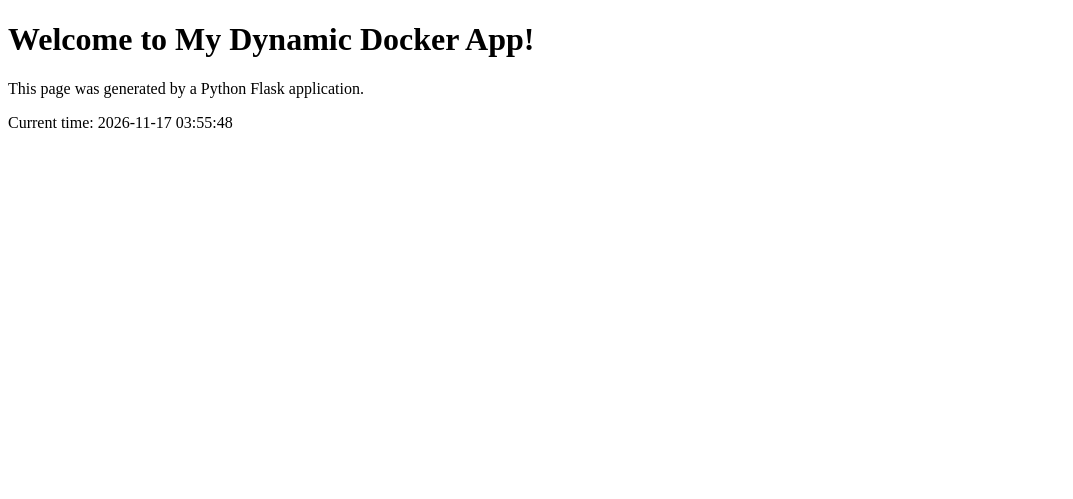
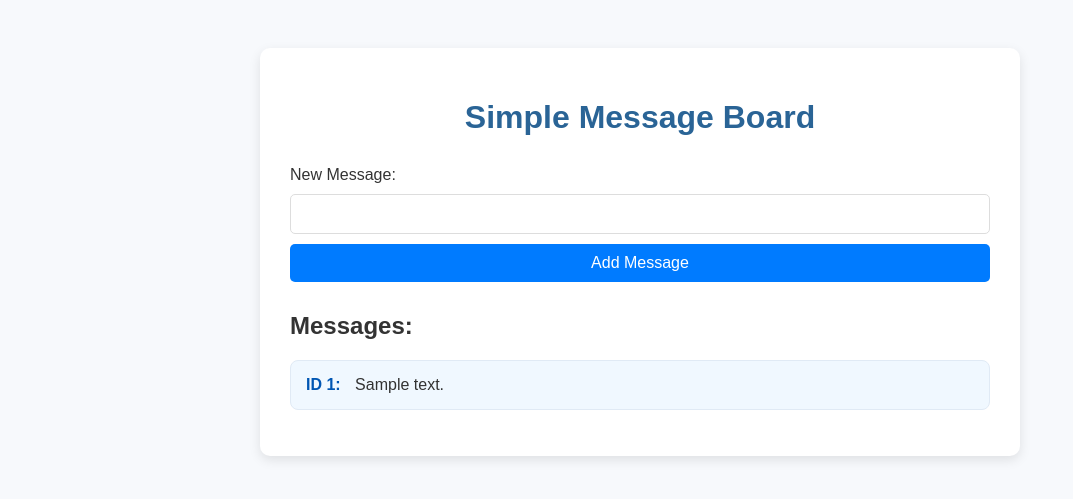
Before and after one commit to ilham5303/lab2-jenkins-app, a Flask app: page / in a window 1280 px wide. Shown: the top 499 px of the page, without its empty margins (0-1073 px from the left). Run offline with Flask 3, Linux system fonts and the light colour scheme; a database or web service that is not in the repository returns one stand-in record (values such as "Sample title"); some libraries are stand-ins or nearby versions.

Commit message:
Deploy Message Board app (RDS) via Jenkins + Helm

```diff
--- a/jenkins-git-app/app.py
+++ b/jenkins-git-app/app.py
@@ -1,35 +1,66 @@
-# Import necessary parts from the Flask library
-from flask import Flask, render_template
-import datetime # To get the current time
+# Import necessary parts from Flask and a database library (psycopg2)
+from flask import Flask, render_template, request, redirect, url_for
+import os
+import psycopg2 # This library helps Python talk to PostgreSQL database
 
-# Create a Flask application instance
 app = Flask(__name__)
 
-# Define what happens when someone visits the main page (e.g., http://localhost:5000/)
-@app.route('/')
-def home():
-    # Get the current time
-    now = datetime.datetime.now()
-    current_time_str = now.strftime("%Y-%m-%d %H:%M:%S") # Format the time nicely
+# --- Database Connection Setup ---
+# Explanation: These lines get database connection details from environment variables.
+# Environment variables are like secret notes passed to our application from Docker Compose.
+DB_HOST = os.environ.get('DB_HOST', 'localhost') # Default to 'localhost' if not set
+DB_NAME = os.environ.get('DB_NAME', 'mydatabase')
+DB_USER = os.environ.get('DB_USER', 'myuser')
+DB_PASSWORD = os.environ.get('DB_PASSWORD', 'mypassword')
 
-    # Render the 'index.html' template and pass dynamic data to it
-    return render_template(
-        'index.html',
-        title="Dynamic Docker App",
-        heading="Welcome to My Dynamic Docker App!",
-        message="This page was generated by a Python Flask application.",
-        current_time=current_time_str
+def get_db_connection():
+    # Explanation: This function connects to our PostgreSQL database.
+    # It uses the details from the environment variables.
+    conn = psycopg2.connect(
+        host=DB_HOST,
+        database=DB_NAME,
+        user=DB_USER,
+        password=DB_PASSWORD
     )
+    return conn
 
-# This part runs the Flask application if this script is executed directly
+# --- Database Initialization (Run once when app starts) ---
+# Explanation: This code tries to create a simple table in our database
+# if it doesn't already exist. This table will store our messages.
+with app.app_context():
+    conn = get_db_connection()
+    cur = conn.cursor()
+    cur.execute('''
+        CREATE TABLE IF NOT EXISTS messages (
+            id SERIAL PRIMARY KEY,
+            content TEXT NOT NULL
+        );
+    ''')
+    conn.commit()
+    cur.close()
+    conn.close()
+
+# --- Web Application Routes ---
+# Explanation: These define what happens when a user visits different URLs.
+
+@app.route('/', methods=('GET', 'POST'))
+def index():
+    conn = get_db_connection()
+    cur = conn.cursor()
+    if request.method == 'POST':
+        # If the user submitted a new message
+        message_content = request.form['content']
+        if message_content:
+            cur.execute('INSERT INTO messages (content) VALUES (%s)', (message_content,))
+            conn.commit()
+            return redirect(url_for('index')) # Redirect to refresh the page
+
+    # Get all messages from the database to display them
+    cur.execute('SELECT id, content FROM messages ORDER BY id DESC')
+    messages = cur.fetchall()
+    cur.close()
+    conn.close()
+    return render_template('index.html', messages=messages)
+
 if __name__ == '__main__':
-    # Run the app on all available network interfaces (0.0.0.0) and port 5000
-    # debug=True means it will show more information if there are errors (good for development)
     app.run(host='0.0.0.0', port=5000, debug=True)
-# Webhook test
-# test agent build
-# Webhook test
-# trigger EKS pipeline
-# practice run
-# webhook test
-# webhook test
--- a/jenkins-git-app/requirements.txt
+++ b/jenkins-git-app/requirements.txt
@@ -1 +1,2 @@
 Flask==2.3.3
+psycopg2-binary==2.9.9
--- a/jenkins-git-app/templates/index.html
+++ b/jenkins-git-app/templates/index.html
@@ -1,9 +1,97 @@
 <!DOCTYPE html>
-<html>
-<head><title>{{ title }}</title></head>
+<html lang="en">
+<head>
+    <meta charset="UTF-8">
+    <meta name="viewport" content="width=device-width, initial-scale=1.0">
+    <title>Docker Compose App</title>
+    <style>
+        body {
+            font-family: Arial, sans-serif;
+            background-color: #f7f9fc;
+            color: #333;
+            text-align: center;
+            padding: 20px;
+        }
+        .container {
+            background-color: #ffffff;
+            margin: 20px auto;
+            padding: 30px;
+            border-radius: 10px;
+            box-shadow: 0 4px 12px rgba(0, 0, 0, 0.1);
+            max-width: 700px;
+            text-align: left;
+        }
+        h1 {
+            color: #2a6496;
+            text-align: center;
+            margin-bottom: 30px;
+        }
+        form {
+            display: flex;
+            flex-direction: column;
+            gap: 10px;
+            margin-bottom: 30px;
+        }
+        input[type="text"] {
+            padding: 10px;
+            border: 1px solid #ddd;
+            border-radius: 5px;
+            font-size: 1em;
+        }
+        input[type="submit"] {
+            background-color: #007bff;
+            color: white;
+            padding: 10px 15px;
+            border: none;
+            border-radius: 5px;
+            cursor: pointer;
+            font-size: 1em;
+            transition: background-color 0.3s ease;
+        }
+        input[type="submit"]:hover {
+            background-color: #0056b3;
+        }
+        .message-list {
+            list-style: none;
+            padding: 0;
+        }
+        .message-item {
+            background-color: #f0f8ff;
+            border: 1px solid #e0eaf5;
+            padding: 15px;
+            margin-bottom: 10px;
+            border-radius: 8px;
+            display: flex;
+            justify-content: space-between;
+            align-items: center;
+        }
+        .message-item strong {
+            color: #0056b3;
+            margin-right: 10px;
+        }
+    </style>
+</head>
 <body>
-  <h1>{{ heading }}</h1>
-  <p>{{ message }}</p>
-  <p>Current time: {{ current_time }}</p>
+    <div class="container">
+        <h1>Simple Message Board</h1>
+        <form method="post">
+            <label for="content">New Message:</label>
+            <input type="text" id="content" name="content" required>
+            <input type="submit" value="Add Message">
+        </form>
+
+        <h2>Messages:</h2>
+        <ul class="message-list">
+            {% if messages %}
+                {% for message in messages %}
+                    <li class="message-item">
+                        <span><strong>ID {{ message[0] }}:</strong> {{ message[1] }}</span>
+                    </li>
+                {% endfor %}
+            {% else %}
+                <p>No messages yet. Add one above!</p>
+            {% endif %}
+        </ul>
+    </div>
 </body>
 </html>
```
Also changed, not shown: 1 other file.
